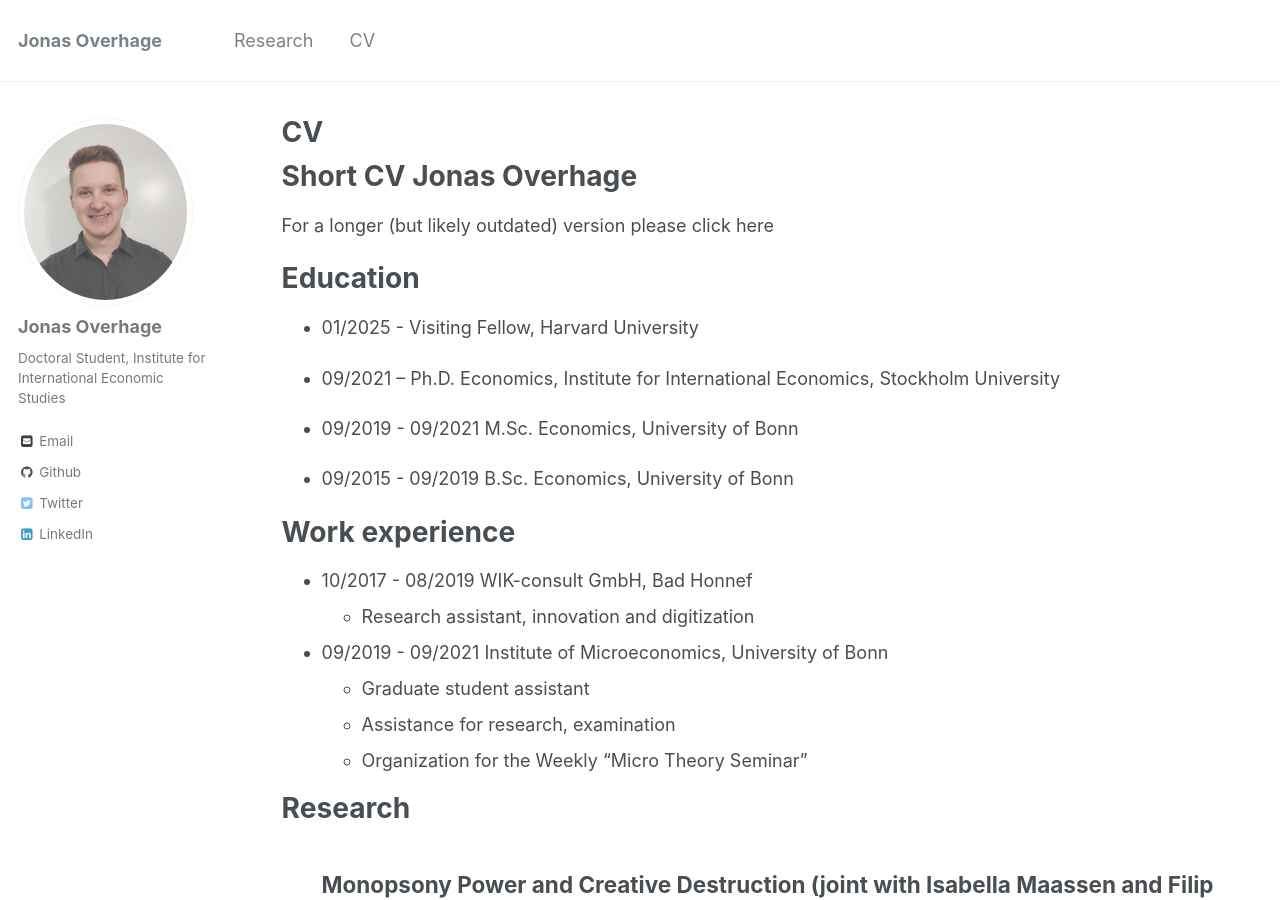
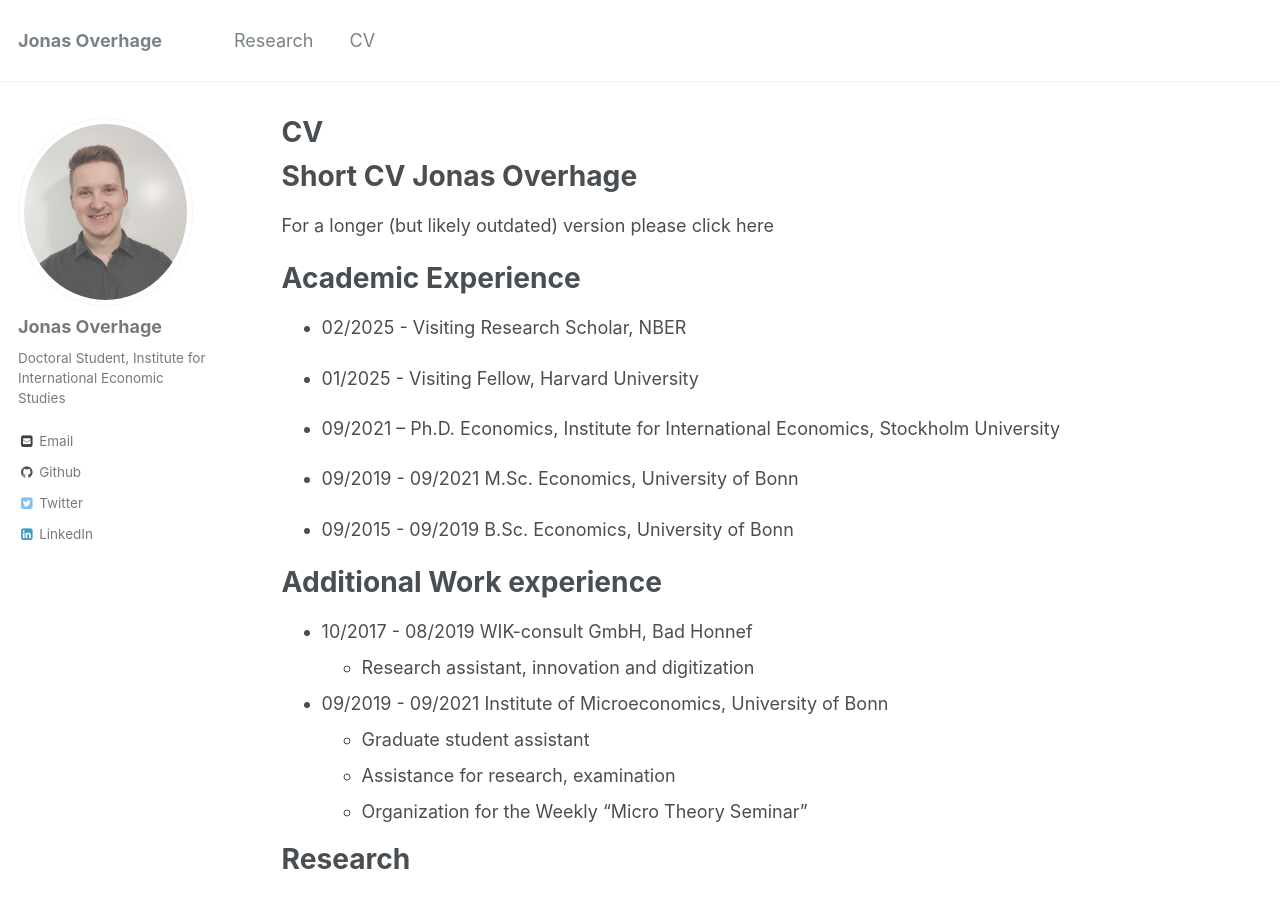
Before and after one commit to JOverhage/JOverhage.github.io, a Jekyll site: the page built from _pages/cv.md, in a window 1280 px wide and 900 px high. Built offline with Jekyll 4.4.1, drawn with Linux system fonts in a browser that asks for light colours.

Commit message:
update nber, cv

```diff
--- a/_pages/cv.md
+++ b/_pages/cv.md
@@ -26,8 +26,11 @@ For a longer (but likely outdated) version please click <a href="http://JOverhag
 
 {% include base_path %}
 
-Education
+Academic Experience
 ======
+
+* 02/2025 - Visiting Research Scholar, NBER
+
 * 01/2025 - Visiting Fellow, Harvard University
 
 * 09/2021 – Ph.D. Economics, Institute for International Economics, Stockholm University
@@ -55,7 +58,7 @@ RESEARCH PAPERS
 -->
 
 
-Work experience
+Additional Work experience
 ======
 
 * 10/2017 - 08/2019 WIK-consult GmbH, Bad Honnef
```
Also changed, not shown: _pages/about.md (+1 -1 lines).
